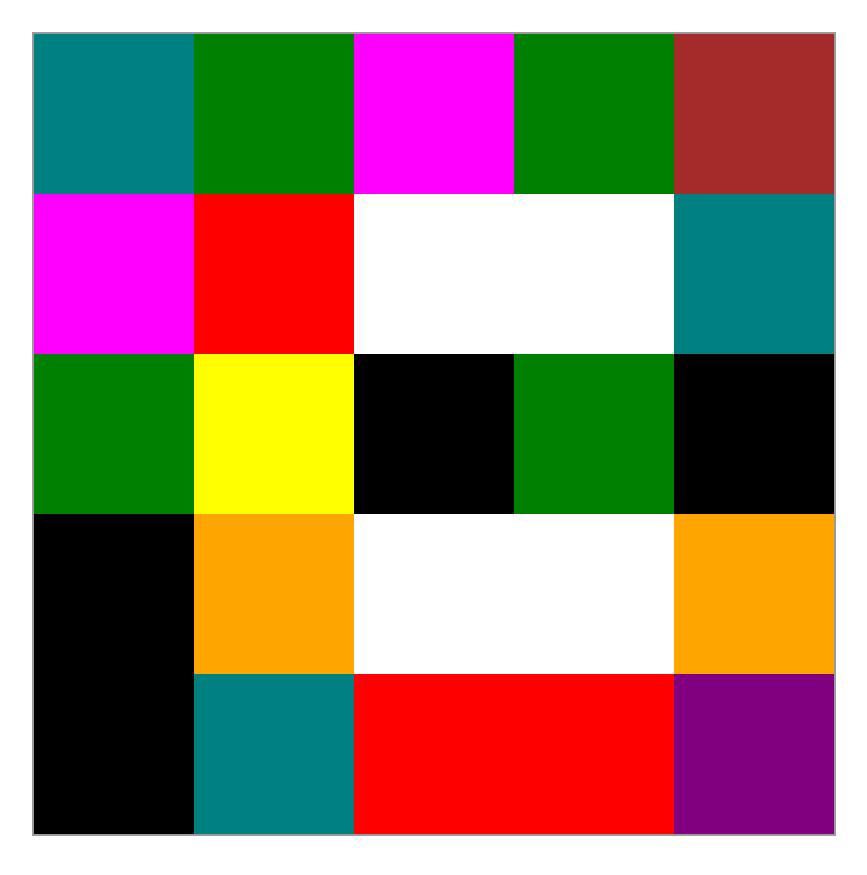
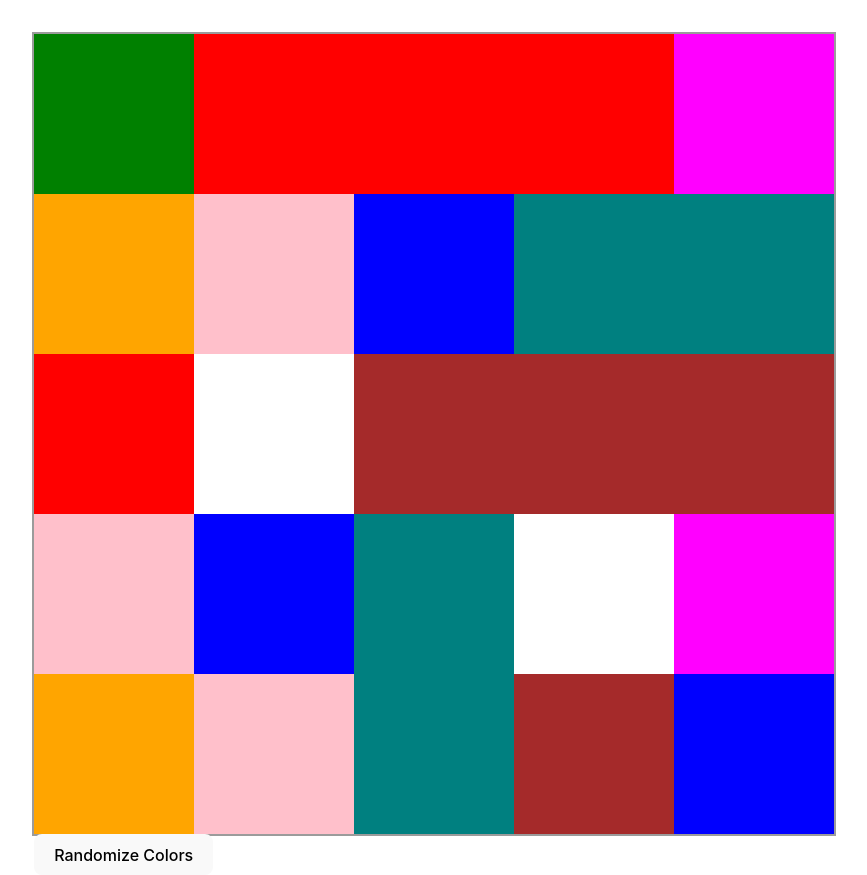
Before and after one commit to ErikAmerico/boxMaze, a React (Vite) app: page / in a window 1280 px wide. Shown: the whole page, without its empty margins (206-1073 px from the left). Built offline with nearby package versions, Linux system fonts and the light colour scheme.

Commit message:
unfrozen boxes change when a box is clicked

```diff
--- a/package.json
+++ b/package.json
@@ -5,13 +5,15 @@
   "type": "module",
   "scripts": {
     "dev": "vite",
+    "start": "vite",
     "build": "vite build",
     "lint": "eslint . --ext js,jsx --report-unused-disable-directives --max-warnings 0",
     "preview": "vite preview"
   },
   "dependencies": {
     "react": "^18.2.0",
-    "react-dom": "^18.2.0"
+    "react-dom": "^18.2.0",
+    "uuid": "^9.0.0"
   },
   "devDependencies": {
     "@types/react": "^18.2.15",
--- a/src/App.jsx
+++ b/src/App.jsx
@@ -1,14 +1,16 @@
-import './App.css'
-import ColorBoxGrid from './ColorBoxGrid'
+import React from 'react';
+import ColorBoxGrid from './ColorBoxGrid';
+import RandomizeColorsButton from './RandomizeColorsButton';
+import './App.css';
 
-const colors = ['red', 'green', 'blue', 'teal', 'magenta', 'purple', 'pink', 'yellow', 'orange', 'brown', 'black', 'white'];
+const colors = ['red', 'green', 'blue', 'teal', 'magenta', 'purple', 'pink', 'yellow', 'orange', 'brown', 'gray', 'white'];
 
 function App() {
   return (
-  <div>
+    <div>
       <ColorBoxGrid colors={colors}/>
-  </div>
+    </div>
   );
-};
+}
 
 export default App;
--- a/src/ColorBox.css
+++ b/src/ColorBox.css
@@ -2,3 +2,14 @@
     width: 20%;
     height: 20%;
 }
+
+.ColorBox.frozen {
+    /* Apply background gradient for border-like effect */
+    background-image: linear-gradient(black, black), linear-gradient(black, black), linear-gradient(black, black), linear-gradient(black, black), linear-gradient(black, black), linear-gradient(black, black);
+    background-size: 2px 100%, 100% 2px, 2px 100%, 100% 2px, 2px 100%, 100% 2px;
+    background-position: left top, left top, right top, left bottom, left bottom, left top;
+    background-repeat: no-repeat;
+
+    /* Apply box-shadow to create the appearance of a border within the box */
+    box-shadow: inset 0 0 0 2px black;
+}
--- a/src/ColorBox.jsx
+++ b/src/ColorBox.jsx
@@ -1,23 +1,162 @@
-import { useState } from "react";
-import "./ColorBox.css";
+// import React, { useState } from "react";
+// import "./ColorBox.css";
+// import ColorBoxFrozen from "./ColorBoxFrozen";
 
-function randomChoice(arr) {
-    const idx = Math.floor(Math.random() * arr.length);
-    return arr[idx];
-}
+// function randomChoice(arr) {
+//     const idx = Math.floor(Math.random() * arr.length);
+//     return arr[idx];
+// }
 
-export default function ColorBox({ colors }) {
-    const [color, setColor] = useState(randomChoice(colors));
-    const changeColor = () => {
-        const randomcolor = randomChoice(colors);
-        setColor(randomcolor)
-    };
-    return (
-        <div
-        className="ColorBox"
-        onClick={changeColor}
-        style={{backgroundColor: color}}>
-        </div>
-    )
+// export default function ColorBox({ id, colors }) {
+//     const [color, setColor] = useState(randomChoice(colors));
 
-}
+//     const handleClick = () => {
+
+//             const otherBoxes = document.querySelectorAll('.ColorBox');
+
+//             otherBoxes.forEach(box => {
+//                 if (box.getAttribute('data-id') !== id && !box.classList.contains('frozen')) {
+//                     const randomColor = randomChoice(colors);
+//                     box.style.backgroundColor = randomColor;
+//                     setColor(randomColor);
+//                 }
+//             });
+//         }
+
+
+//     return (
+//         <div
+//             className={`ColorBox`}
+//             onClick={handleClick}
+//             style={{ backgroundColor: color }}
+//             data-id={id}
+//         ></div>
+//     );
+// }
+
+
+
+// import { useState, useEffect } from "react";
+// import "./ColorBox.css";
+
+// function randomChoice(arr) {
+//     const idx = Math.floor(Math.random() * arr.length);
+//     return arr[idx];
+// }
+
+// export default function ColorBox({ id, colors }) {
+//     const [color, setColor] = useState(randomChoice(colors));
+//     const [freeze, setFreeze] = useState(false);
+
+//     // const changeColor = () => {
+//     //     const randomColor = randomChoice(colors);
+//     //     setColor(randomColor);
+//     // };
+
+//         // const currColor = color;
+//         // const clickedBoxId = event.target.getAttribute('data-id');
+
+//     // const randomColor = randomChoice(colors);
+//     // setColor(randomColor);
+
+
+
+//     return (
+//         <div
+//             className="ColorBox"
+//             //onClick={handleClick}
+//             //onClick={changeColor}
+//             style={{ backgroundColor: color }}
+//             data-id={id}
+//         ></div>
+//     );
+// }
+
+
+
+
+
+
+
+
+
+
+
+
+
+
+
+
+
+// import { useState } from "react";
+// import "./ColorBox.css";
+
+// function randomChoice(arr) {
+//     const idx = Math.floor(Math.random() * arr.length);
+//     return arr[idx];
+// }
+
+// let clikedBoxes= [];
+// console.log(clikedBoxes);
+
+// export default function ColorBox({ id, colors }) {
+//     const [color, setColor] = useState(randomChoice(colors));
+//     //const [originalColor, setOriginalColor] = useState(colors);
+//     const [freeze, setFreeze] = useState(false);
+
+//     // const changeColor = () => {
+//     //     const randomColor = randomChoice(colors);
+//     //     setColor(randomColor);
+//     // };
+
+//     // const handleClick = () => {
+//     //     const currColor = color;
+//     //     const clickedBoxId = event.target.getAttribute('data-id');
+//     //     setFreeze(true);
+
+//     //     if (!freeze) {
+//     //         const otherBoxes = document.querySelectorAll('.ColorBox');
+
+//     //         otherBoxes.forEach(box => {
+//     //             if (box.getAttribute('data-id') !== id && !box.classList.contains('frozen')) {
+//     //                 const randomColor = randomChoice(colors);
+//     //                 box.style.backgroundColor = randomColor;
+//     //             }
+//     //         });
+//     //     }
+//     // };
+
+// const handleClick = () => {
+
+//         if (freeze) {
+//             alert("You can't change a frozen box!");
+//             return;
+//         }
+
+//         const clickedBoxId = id;
+
+//         if (!freeze) {
+//             setFreeze(true);
+//         } else {
+//             const otherBoxes = document.querySelectorAll('.ColorBox');
+
+//             otherBoxes.forEach(box => {
+//                 if (box.getAttribute('data-id') !== clickedBoxId && !box.classList.contains('frozen')) {
+//                     const randomColor = randomChoice(colors);
+//                     box.style.backgroundColor = randomColor;
+//                 }
+//             });
+//         }
+//     };
+
+//     return (
+//         <div
+//             //className="ColorBox"
+//             className={`ColorBox ${freeze ? "frozen" : ""}`}
+//             onClick={handleClick}
+//             //onClick={changeColor}
+//             style={{ backgroundColor: color }}
+//             data-id={id}
+//         ></div>
+//     );
+// }
--- /dev/null
+++ b/src/ColorBoxFreeze.css
@@ -0,0 +1,23 @@
+/* .ColorBoxFreeze {
+    width: 100px;
+    height: 100px;
+    border: 2px solid;
+    cursor: pointer;
+    display: flex;
+    align-items: center;
+    justify-content: center;
+    font-weight: bold;
+    font-size: 14px;
+  } */
+
+  .ColorBoxFreeze {
+    width: 20%;
+    height: 20%;
+  }
+
+  .FrozenLabel {
+    background-color: #333;
+    color: white;
+    padding: 4px;
+    border-radius: 4px;
+  }
--- /dev/null
+++ b/src/ColorBoxFreeze.jsx
@@ -0,0 +1,19 @@
+
+
+import React, { useState } from 'react';
+import './ColorBoxFreeze.css';
+
+function ColorBoxFreeze({ color, isFrozen, onFreezeToggle }) {
+  const boxStyle = {
+    backgroundColor: color,
+    borderColor: isFrozen ? 'black' : 'transparent',
+  };
+
+  return (
+    <div className="ColorBoxFreeze" style={boxStyle} onClick={() => onFreezeToggle()}>
+      {isFrozen && <span className="FrozenLabel">Frozen</span>}
+    </div>
+  );
+}
+
+export default ColorBoxFreeze;
--- a/src/ColorBoxGrid.css
+++ b/src/ColorBoxGrid.css
@@ -5,3 +5,8 @@
     display: flex;
     flex-wrap: wrap;
 }
+
+.ColorBox {
+    width: 20%;
+    height: 20%;
+}
--- a/src/ColorBoxGrid.jsx
+++ b/src/ColorBoxGrid.jsx
@@ -1,17 +1,67 @@
-import ColorBox from "./ColorBox";
-import "./ColorBoxGrid.css";
+import React, { useState, useEffect } from 'react';
+import ColorBoxFreeze from './ColorBoxFreeze';
+import RandomizeColorsButton from './RandomizeColorsButton';
+import './ColorBoxGrid.css';
 
-function ColorBoxGrid({colors}) {
-    const boxes = [];
-    for(let i = 0; i < 25; i++) {
-        boxes.push(<ColorBox colors={colors} />)
-    }
-    return (
-        <div className="ColorBoxGrid">
-            {boxes}
-        </div>
-    )
 
+
+function ColorBoxGrid({ colors }) {
+  const [colorBoxes, setColorBoxes] = useState([]);
+
+  useEffect(() => {
+    generateRandomColors();
+  }, []);
+
+
+  const generateRandomColors = () => {
+    const randomColors = Array.from({ length: 25 }, () => ({
+    color: getRandomColor(),
+    isFrozen: false,
+  }));
+    setColorBoxes(randomColors);
+ };
+
+ const getRandomColor = () => colors[Math.floor(Math.random() * colors.length)];
+
+
+  const freezeBox = (index) => {
+    setColorBoxes((prevBoxes) => {
+      const updatedBoxes = [...prevBoxes];
+      //updatedBoxes[index] = { ...prevBoxes[index], isFrozen: !prevBoxes[index].isFrozen };
+      updatedBoxes[index].isFrozen = true;
+      //generateRandomColors();
+      return updatedBoxes;
+    });
+  };
+
+  const randomizeUnfrozenBoxes = () => {
+    setColorBoxes((prevBoxes) => {
+      const updatedBoxes = prevBoxes.map((box) => {
+        if (!box.isFrozen) {
+          return {
+            ...box,
+            color: getRandomColor()
+          };
+        }
+        return box;
+      });
+      return updatedBoxes;
+    });
+  };
+
+  return (
+    <div className="ColorBoxGrid">
+    {colorBoxes.map((box, index) => (
+      <ColorBoxFreeze
+        key={index}
+        color={box.color}
+        isFrozen={box.isFrozen}
+        onFreezeToggle={() => freezeBox(index)}
+      />
+    ))}
+    <RandomizeColorsButton onClick={randomizeUnfrozenBoxes} />
+  </div>
+  );
 }
 
 export default ColorBoxGrid;
--- /dev/null
+++ b/src/RandomizeColorsButton.jsx
@@ -0,0 +1,9 @@
+import React from 'react';
+
+function RandomizeColorsButton({ onClick }) {
+  return (
+    <button onClick={onClick}>Randomize Colors</button>
+  );
+}
+
+export default RandomizeColorsButton;
```
Also changed, not shown: 1 other file (tests, documents, lock files or other folders).
